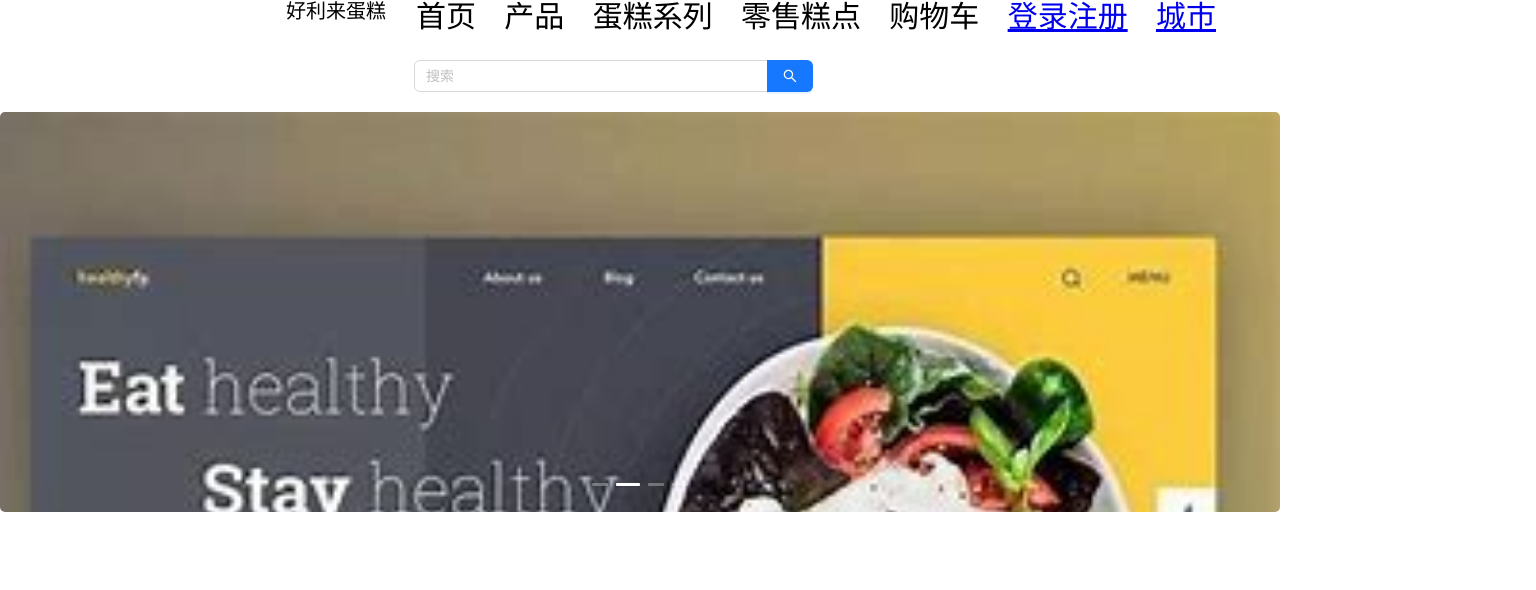
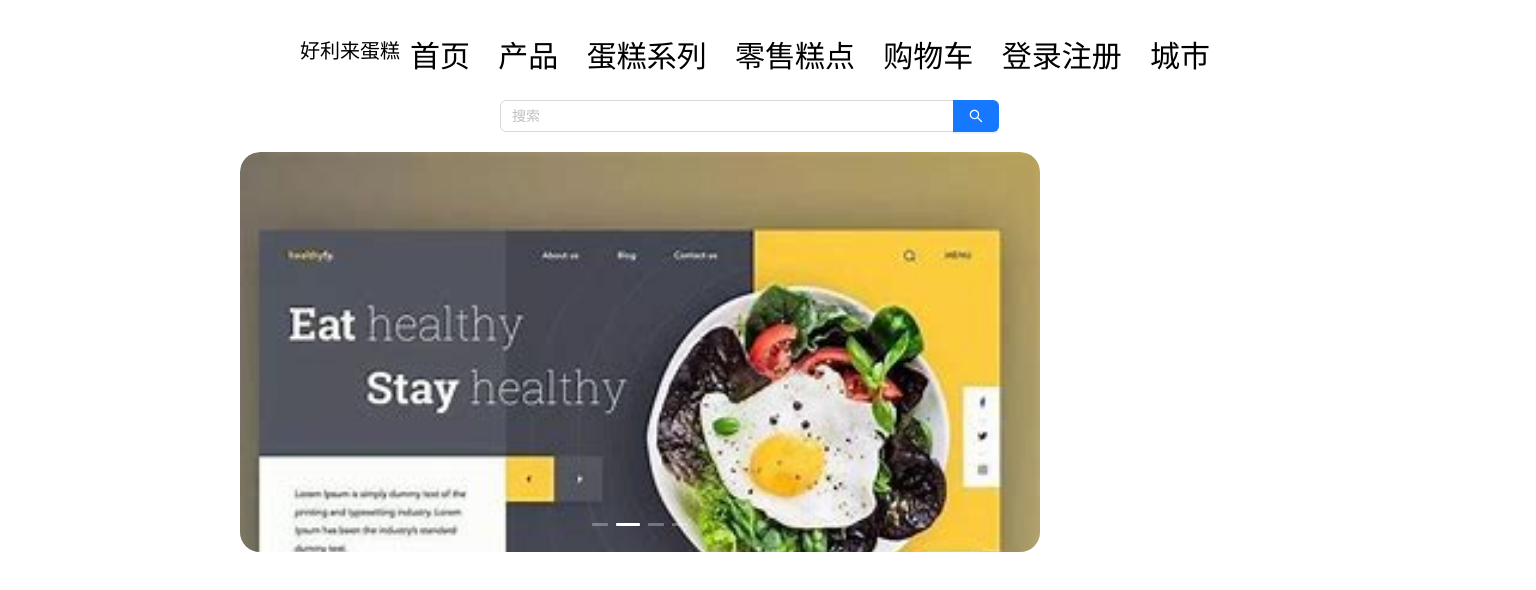
Before and after one commit to 12138xiaoliu/cakeshop, a Vue app: page /home in a window 1280 px wide. Shown: the top 590 px of the page, 1536 px wide, since content can reach past the window. Built offline with nearby package versions, Linux system fonts and the light colour scheme; a web font is replaced by a local one.

Commit message:
修改了轮播图样式，header布局 和city页面

```diff
--- a/src/App.vue
+++ b/src/App.vue
@@ -10,4 +10,6 @@ onMounted(() => {
 })
 </script>
 
-<style scoped></style>
+<style>
+
+</style>
--- a/src/components/City.vue
+++ b/src/components/City.vue
@@ -1,52 +1,61 @@
 <template>
   <div class="city">
-    <a-cascader  v-model:value="value" :options="options" placeholder="Please select" />
+    <a-cascader  v-model:value="value" :options="options" placeholder="选择省份" style="width:100%; background-color: aquamarine;" >
+      <!-- <template #suffixIcon><smile-outlined class="test" /></template> -->
+      <CloseOutlined />
+    </a-cascader>
   </div>
+
 </template>
 <script lang="ts" setup>
   import { ref } from 'vue';
   import type { CascaderProps } from 'ant-design-vue';
+  // import {CloseOutlined} from 'ant-design-vue/icons-vue'
   const options: CascaderProps['options'] = [
     {
-      value: 'zhejiang',
-      label: 'Zhejiang',
+      value: '全国',
+      label: '全国',
       children: [
         {
-          value: 'hangzhou',
-          label: 'Hangzhou',
+          value: '浙江',
+          label: '浙江',
           children: [
             {
-              value: 'xihu',
-              label: 'West Lake',
+              value: '杭州',
+              label: '杭州',
             },
           ],
         },
-      ],
-    },
-    {
-      value: 'jiangsu',
-      label: 'Jiangsu',
-      children: [
         {
-          value: 'nanjing',
-          label: 'Nanjing',
+          value: '江苏',
+          label: '江苏',
           children: [
             {
-              value: 'zhonghuamen',
-              label: 'Zhong Hua Men',
+              value: '南京',
+              label: '南京',
             },
           ],
         },
+        {
+          value:'湖南',
+          label:'湖南',
+          children:[
+            {
+              value:'长沙',
+              label:'长沙',
+            }
+          ]
+        },
       ],
     },
+
   ];
   const value = ref<string[]>([]);
 </script>
 <style scoped>
   .city{
-    display: block;
-    background-color: aqua;
-    margin: 0 auto;
-
+    background-color: rgb(255, 255, 255);
+    margin: 30px auto;
+    width: 500px;
   }
 </style>
--- a/src/components/Header.vue
+++ b/src/components/Header.vue
@@ -7,10 +7,10 @@
             <div>蛋糕系列</div>
             <div>零售糕点</div>
             <div>购物车</div>
-            <router-link to="/login">
+            <router-link class="my-link" to="/login" tag="button">
                 <div>登录注册</div>
             </router-link>
-            <div><router-link to="/city">城市</router-link></div>
+            <div><router-link class="my-link" to="/city" tag="span">城市</router-link></div>
         </div>
     </div>
     <div class="search">
@@ -38,20 +38,22 @@ const Router = useRouter()
         display: flex;
         height: 50px;
         width: 100%;
-        margin-left: 20%;
+        margin-top: 30px;
         background-color: transparent;
     }
 
     .nav span {
+        margin-top:10px;
         margin-bottom: 10px;
-        margin-left: 30px;
+        margin-left: 300px;
         font-family: 苍耳字体;
         font-size: 20px;
     }
 
     .navFunc {
         width: 800px;
-        margin-left: 30px;
+        margin-top: 10px;
+        margin-left: 10px;
         font-family: 苍耳字体;
         font-size: 30px;
         display: flex;
@@ -59,16 +61,15 @@ const Router = useRouter()
     }
 
     .search {
-        display: block;
-        margin: 10px;
-        margin-left: 30%;
-        width: 400px;
+        margin: 10px ;
+        margin-left: 200px;
+        width: 500px;
         align-content: center;
     }
 
     /* 设置默认的 router-link 链接颜色 */
-    .router-link {
-        color: #b44141;
+    .my-link {
+        color: #000000;
         /* 未激活时的颜色，例如深灰色 */
         text-decoration: none;
         /* 移除默认的下划线 */
--- a/src/components/HomeSwiper.vue
+++ b/src/components/HomeSwiper.vue
@@ -1,28 +1,41 @@
 <template>
   <a-carousel autoplay>
-    <div><h3><img src="../static/Swiperimg/1.jpg"></h3></div>
-    <div><h3><img src="../static/Swiperimg/2.jpg"></h3></div>
-    <div><h3><img src="../static/Swiperimg/3.jpg"></h3></div>
-    <div><h3><img src="../static/Swiperimg/4.jpg"></h3></div>
+    <div><img src="../static/Swiperimg/1.jpg"></div>
+    <div><img src="../static/Swiperimg/2.jpg"></div>
+    <div><img src="../static/Swiperimg/3.jpg"></div>
+    <div><img src="../static/Swiperimg/4.jpg"></div>
   </a-carousel>
 </template>
+<script lang="ts" setup>
 
+
+</script>
 <style scoped>
   /* For demo */
-.ant-carousel :deep(.slick-slide) {
-  text-align: center;
+  .ant-carousel{
+    margin: 5px auto;
+    width: 800px;
     height: 400px;
-  background: #d7a9a9;
-  overflow: hidden;
-  border-radius: 5px;
+    border-radius: 20px;
   }
 
-.ant-carousel :deep(.slick-slide h3) {
-  color: #000000;
+  .ant-carousel :deep(.slick-slide) {
+    width: 200px;
+    height: 400px;
+    background: #d3f6d5;
+    overflow:hidden;
+    border-radius: 20px;
+  }
+
+  .ant-carousel :deep(.slick-slide div) {
+    border-radius: 20px;
+    color: #0a0a0a;
   }
 
   .ant-carousel img{
       width: 100%;
       height: 100%;
+      border-radius: 20px;
+      object-fit: cover;
   }
 </style>
```
Lines whose indentation alone changed are shown as unchanged.
